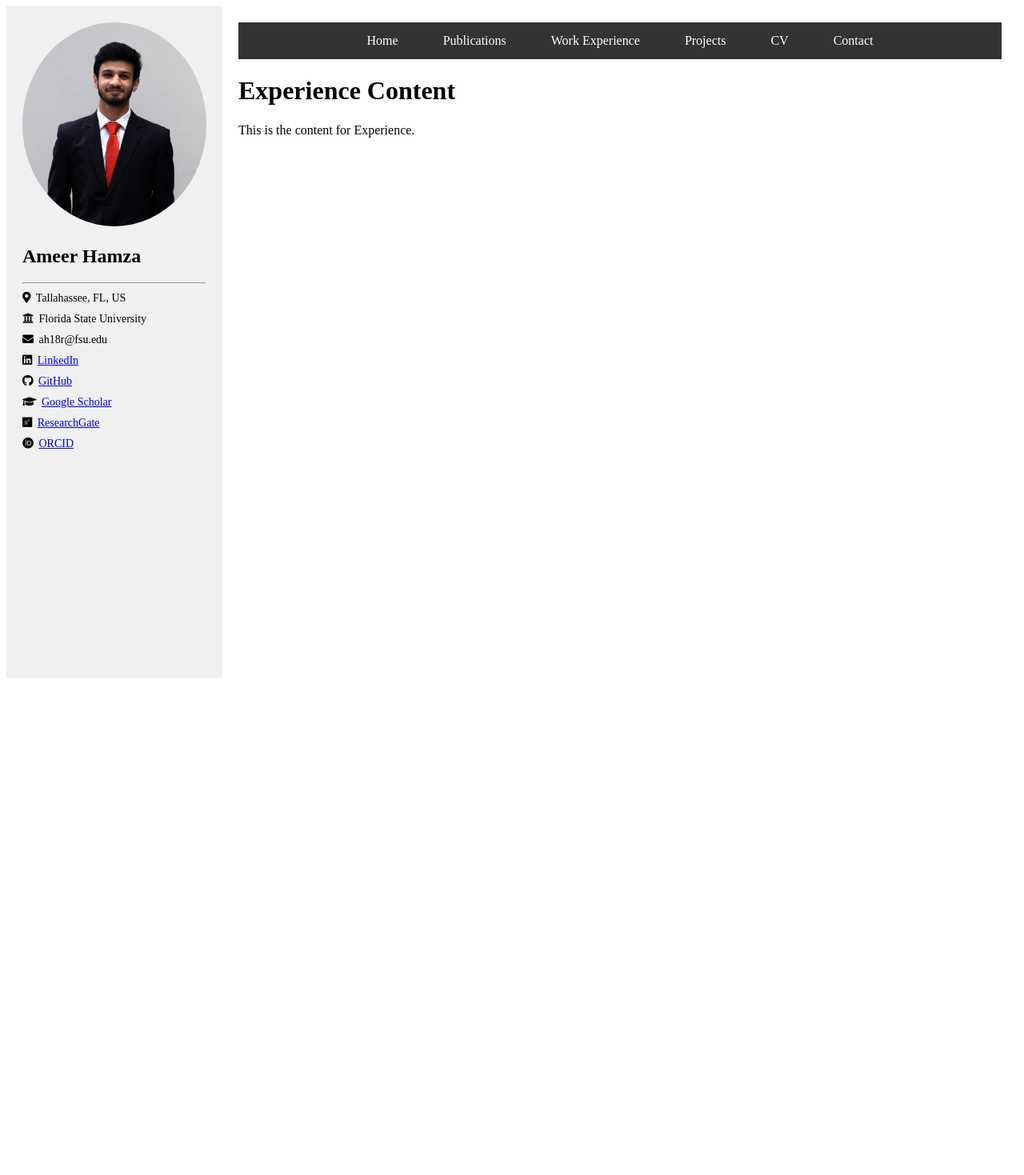
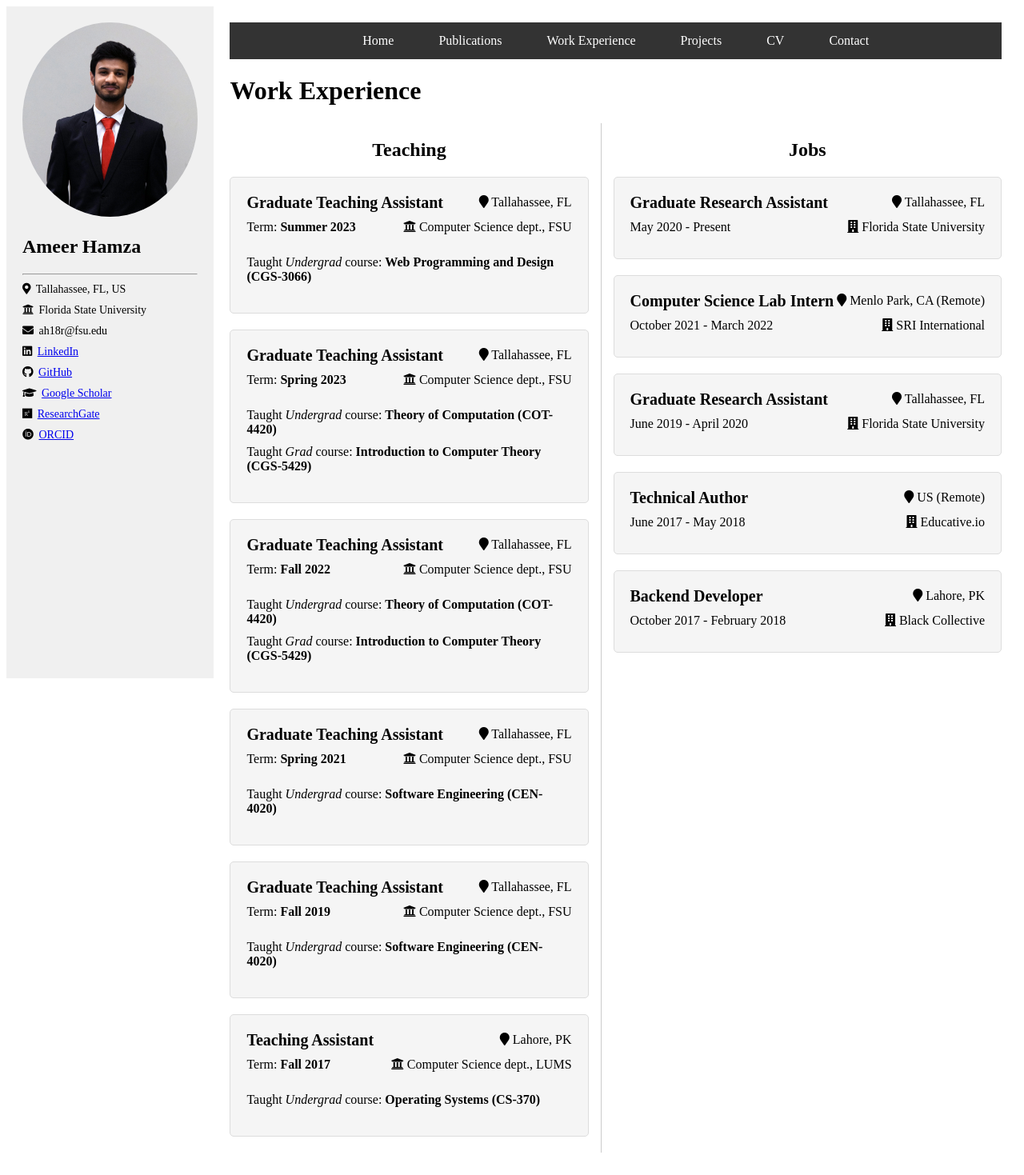
Before and after one commit to a-hamza-r/portfolio, a Flask app: page /experience in a window 1280 px wide. Shown: the whole page at 80% size. Before the commit the page ends 848 px from the top, so only its background shows below. Run offline with Flask 3, Linux system fonts and the light colour scheme.

Commit message:
Creating the work experience page
Basic layout of the work experience page, with most required details;
Multiple changes to style.css to make it generic for all pages;
Some refactoring in app.py to avoid unnecessary computation, if not
required;
Changing some data in experience.yml;

Signed-off-by: Ameer Hamza <ah18r@fsu.edu>

```diff
--- a/app.py
+++ b/app.py
@@ -48,7 +48,10 @@ def cv_process():
 
 @app.route('/experience')
 def experience_process():
-    return render_template('experience.html', basic=_basic);
+    experience_path = path.join(app.root_path, 'data', 'experience.yml')
+    _teachings = read_yaml(experience_path)['teachings'];
+    _jobs = read_yaml(experience_path)['jobs'];
+    return render_template('experience.html', basic=_basic, teachings=_teachings, jobs=_jobs);
 
 @app.route('/static/<path:filename>')
 def files_process(filename):
--- a/data/experience.yml
+++ b/data/experience.yml
@@ -1,75 +1,89 @@
 teachings:
-  - title: "Teaching Assistant"
-    course:
-      - "Operating Systems (CS-370)"
-    venue: "Computer Science, LUMS"
-    term: "Fall 2017"
-    location: "Lahore, PK"
-
   - title: "Graduate Teaching Assistant"
-    course:
-      - "Software Engineering (CEN-4020)"
-    venue: "Computer Science, FSU"
-    term: "Fall 2019"
+    courses:
+      - type: "U"
+        title: "Web Programming and Design (CGS-3066)"
+    institution: "Computer Science dept., FSU"
+    term: "Summer 2023"
     location: "Tallahassee, FL"
 
   - title: "Graduate Teaching Assistant"
-    course:
-      - "Software Engineering (CEN-4020)"
-    venue: "Computer Science, FSU"
+    courses:
+      - type: "U"
+        title: "Theory of Computation (COT-4420)"
+      - type: "G"
+        title: "Introduction to Computer Theory (CGS-5429)"
+    institution: "Computer Science dept., FSU"
+    term: "Spring 2023"
+    location: "Tallahassee, FL"
+
+  - title: "Graduate Teaching Assistant"
+    courses:
+      - type: "U"
+        title: "Theory of Computation (COT-4420)"
+      - type: "G"
+        title: "Introduction to Computer Theory (CGS-5429)"
+    institution: "Computer Science dept., FSU"
+    term: "Fall 2022"
+    location: "Tallahassee, FL"
+
+  - title: "Graduate Teaching Assistant"
+    courses:
+      - type: "U"
+        title: "Software Engineering (CEN-4020)"
+    institution: "Computer Science dept., FSU"
     term: "Spring 2021"
     location: "Tallahassee, FL"
 
   - title: "Graduate Teaching Assistant"
-    course:
-      - "Undergraduate: Theory of Computation (COT-4420)"
-      - "Graduate: Introduction to Computer Theory (CGS-5429)"
-    venue: "Computer Science, FSU"
-    term: "Fall 2022"
+    courses:
+      - type: "U"
+        title: "Software Engineering (CEN-4020)"
+    institution: "Computer Science dept., FSU"
+    term: "Fall 2019"
     location: "Tallahassee, FL"
 
-  - title: "Graduate Teaching Assistant"
-    course:
-      - "Undergraduate: Theory of Computation (COT-4420)"
-      - "Graduate: Introduction to Computer Theory (CGS-5429)"
-    venue: "Computer Science, FSU"
-    term: "Spring 2023"
-    location: "Tallahassee, FL"
-
-  - title: "Graduate Teaching Assistant"
-    course:
-      - "Web Programming and Design (CGS-3066)"
-    venue: "Computer Science, FSU"
-    term: "Summer 2023"
-    location: "Tallahassee, FL"
-
-work:
-  - title: "Backend Developer"
-    remote: "no"
-    start: "October 2017"
-    end: "February 2018"
+  - title: "Teaching Assistant"
+    courses:
+      - type: "U"
+        title: "Operating Systems (CS-370)"
+    institution: "Computer Science dept., LUMS"
+    term: "Fall 2017"
     location: "Lahore, PK"
 
-  - title: "Technical Author"
-    remote: "yes"
-    start: "June 2017"
-    end: "May 2018"
-    location: "Lahore, PK"
 
+jobs:
   - title: "Graduate Research Assistant"
-    remote: "no"
-    start: "June 2019"
-    end: "April 2020"
+    remote: false
+    start: "May 2020"
+    end: "Present"
+    company: "Florida State University"
     location: "Tallahassee, FL"
 
   - title: "Computer Science Lab Intern"
-    remote: "yes"
+    remote: true
     start: "October 2021"
     end: "March 2022"
+    company: "SRI International"
     location: "Menlo Park, CA"
 
   - title: "Graduate Research Assistant"
-    remote: "no"
-    start: "May 2020"
-    end: "Present"
+    remote: false
+    start: "June 2019"
+    end: "April 2020"
+    company: "Florida State University"
     location: "Tallahassee, FL"
+
+  - title: "Technical Author"
+    remote: true
+    start: "June 2017"
+    end: "May 2018"
+    company: "Educative.io"
+    location: "US"
+
+  - title: "Backend Developer"
+    remote: false
+    start: "October 2017"
+    end: "February 2018"
+    company: "Black Collective"
+    location: "Lahore, PK"
--- a/static/css/styles.css
+++ b/static/css/styles.css
@@ -28,6 +28,10 @@ body {
 }
 
 #content {
+    /* Adjust the width of the content.
+     * Keeping it at 100% or removing it shortens the sidebar,
+     * so keep it like this*/
+    width: 80%;
     text-align: left;
     flex-grow: 1; /* Allow content to grow and fill the available space */
     padding: 20px;
@@ -59,26 +63,24 @@ ul.navbar li a:hover {
     background-color: #555; /* Change background color on hover */
 }
 
-/* Style for the publication container */
-#publication-container {
+.display-container {
     background-color: #f5f5f5; /* Background color */
     padding: 20px; /* Add padding for spacing */
-    margin: 20px 0; /* Add margin for separation between publications */
+    margin: 20px 0; /* Add margin for separation */
     border: 1px solid #ddd; /* Border for the container */
     border-radius: 5px; /* Rounded corners */
     display: flex; /* Use flexbox */
 }
 
-/* Style for the publication title */
-#publication-title {
+/* Style for the titles */
+.display-title {
     font-size: 20px; /* Adjust the font size */
     font-weight: bold;
 }
 
-/* Style for the publication details */
-#publication-details {
+/* Style for the details */
+.display-details {
     font-size: 16px; /* Adjust the font size */
-    margin-top: 10px; /* Add spacing between title and details */
 }
 
 #publication-text {
@@ -98,3 +100,49 @@ ul.navbar li a:hover {
 #publication-links ul li {
     margin-bottom: 10px; /* Add some spacing between links */
 }
+
+#work-exp {
+    display: flex;
+    justify-content: space-between;
+    width: 100%;
+}
+
+#teaching {
+    width: 48%;
+    border-right: 1px solid #ccc;
+    padding-right: 15px;
+    margin-right: 15px;
+}
+
+#job {
+    width: 52%;
+}
+
+.job-container {
+    flex-direction: column;
+}
+
+.job-two-side-display {
+    display: flex;
+    justify-content: space-between;
+    align-items: center;
+    width: 100%;
+    margin-bottom: 10px;
+}
+
+.left-align {
+    text-align: left;
+}
+
+.right-align {
+    text-align: right;
+}
+
+#course-info ul {
+    list-style-type: none; /* Remove list bullets */
+    padding: 0; /* Remove the left padding */
+}
+
+#course-info ul li {
+    margin-bottom: 10px; /* Add some spacing between links */
+}
--- a/templates/experience.html
+++ b/templates/experience.html
@@ -3,6 +3,88 @@
 {% block title %}Experience{% endblock %}
 
 {% block content %}
-    <h1>Experience Content</h1>
-    <p>This is the content for Experience.</p>
+    <h1>Work Experience</h1>
+    <div id="work-exp">
+        <div id="teaching">
+            <span style="text-align: center">
+                <h2>Teaching</h2>
+            </span>
+            {% for job in teachings %}
+                <div class="display-container job-container">
+                    <div class="job-two-side-display">
+                        <div class="display-title left-align">
+                            {{ job.title }}
+                        </div>
+                        <div class="right-align">
+                            <i class="fa fa-map-marker"></i>
+                            {{ job.location }}
+                        </div>
+                    </div>
+                    <div class="job-two-side-display">
+                        <div class="left-align">
+                            Term:
+                            <span style="font-weight: bold;">
+                                {{ job.term }}
+                            </span>
+                        </div>
+                        <div class="right-align">
+                            <i class="fas fa-university"></i>
+                            {{ job.institution }}
+                        </div>
+                    </div>
+                    <div class="display-details" id="course-info">
+                        <ul>
+                            {% for course in job.courses %}
+                                <li>
+                                    Taught
+                                    <span style="font-style: italic;">
+                                    {% if course.type == "U" %}
+                                        Undergrad
+                                    {% else %}
+                                        Grad
+                                    {% endif %}
+                                    </span>
+                                    course:
+                                    <span style="font-weight: bold;">
+                                          {{ course.title }}
+                                    </span>
+                                </li>
+                            {% endfor %}
+                        </ul>
+                    </div>
+                </div>
+            {% endfor %}
+        </div>
+
+        <div id="job">
+            <span style="text-align: center">
+                <h2>Jobs</h2>
+            </span>
+            {% for job in jobs %}
+                <div class="display-container job-container">
+                    <div class="job-two-side-display">
+                        <div class="display-title left-align">
+                            {{ job.title }}
+                        </div>
+                        <div class="right-align">
+                            <i class="fa fa-map-marker"></i>
+                            {{ job.location }}
+                            {% if job.remote %}
+                                (Remote)
+                            {% endif %}
+                        </div>
+                    </div>
+                    <div class="job-two-side-display">
+                        <div class="left-align">
+                            {{ job.start }} - {{ job.end }}
+                        </div>
+                        <div class="right-align">
+                            <i class="fas fa-building"></i>
+                            {{ job.company }}
+                        </div>
+                    </div>
+                </div>
+            {% endfor %}
+        </div>
+    </div>
 {% endblock %}
--- a/templates/publications.html
+++ b/templates/publications.html
@@ -5,12 +5,12 @@
 {% block content %}
     <h1>Publications</h1>
     {% for publication in publications %}
-        <div id="publication-container">
+        <div class="display-container">
             <div id=publication-text>
-                <div id="publication-title">
+                <div class="display-title">
                     <a href={{ publication.url }} title={{ publication.url }}>{{ publication.title }}</a>
                 </div>
-                <div id="publication-details">
+                <div class="display-details">
                     <p>
                         <span style="font-weight: bold;">
                             {% if publication.published == 0 %}
```
